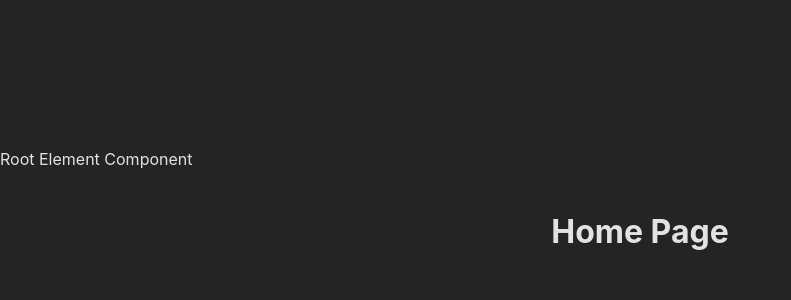
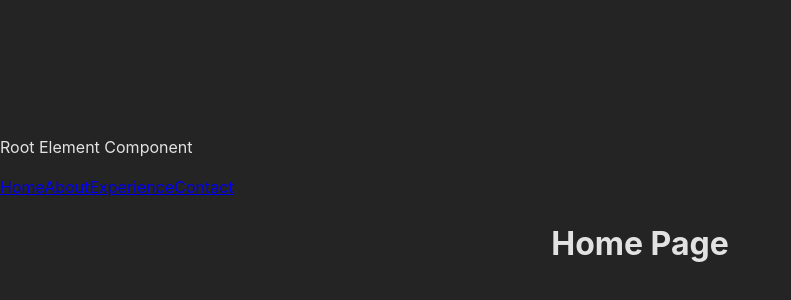
Before and after one commit to andrew-oyanguren/typescript-portfolio, a React (Vite) app: page / in a window 1280 px wide. Shown: the part 196-496 px from the top of the page, without its empty margins (0-791 px from the left). Built offline with nearby package versions, Linux system fonts and the light colour scheme.

Commit message:
Added Navigation component to Root

```diff
--- a/src/routes/root.tsx
+++ b/src/routes/root.tsx
@@ -1,9 +1,12 @@
 import { Outlet } from 'react-router-dom';
+
+import { Navigation } from '../components';
 
 export default function Root() {
   return (
     <>
       <p>Root Element Component</p>
+      <Navigation />
       <Outlet />
     </>
   );
```
